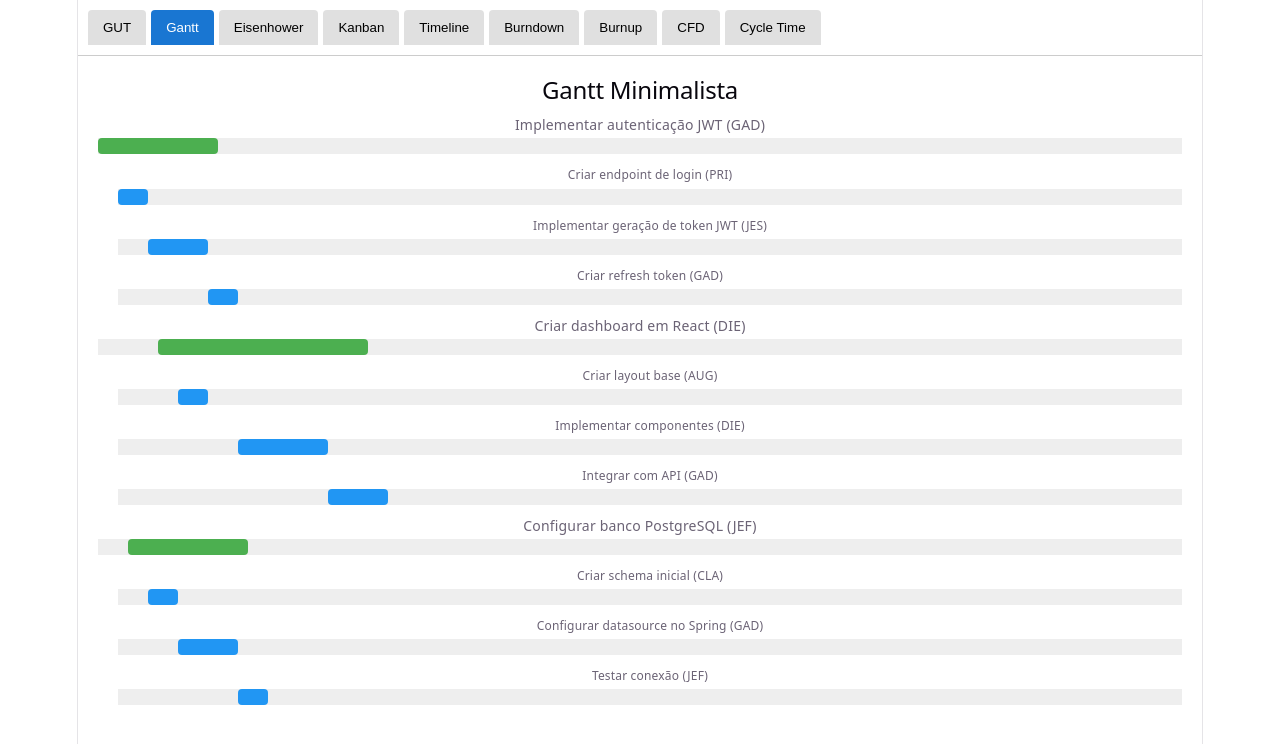
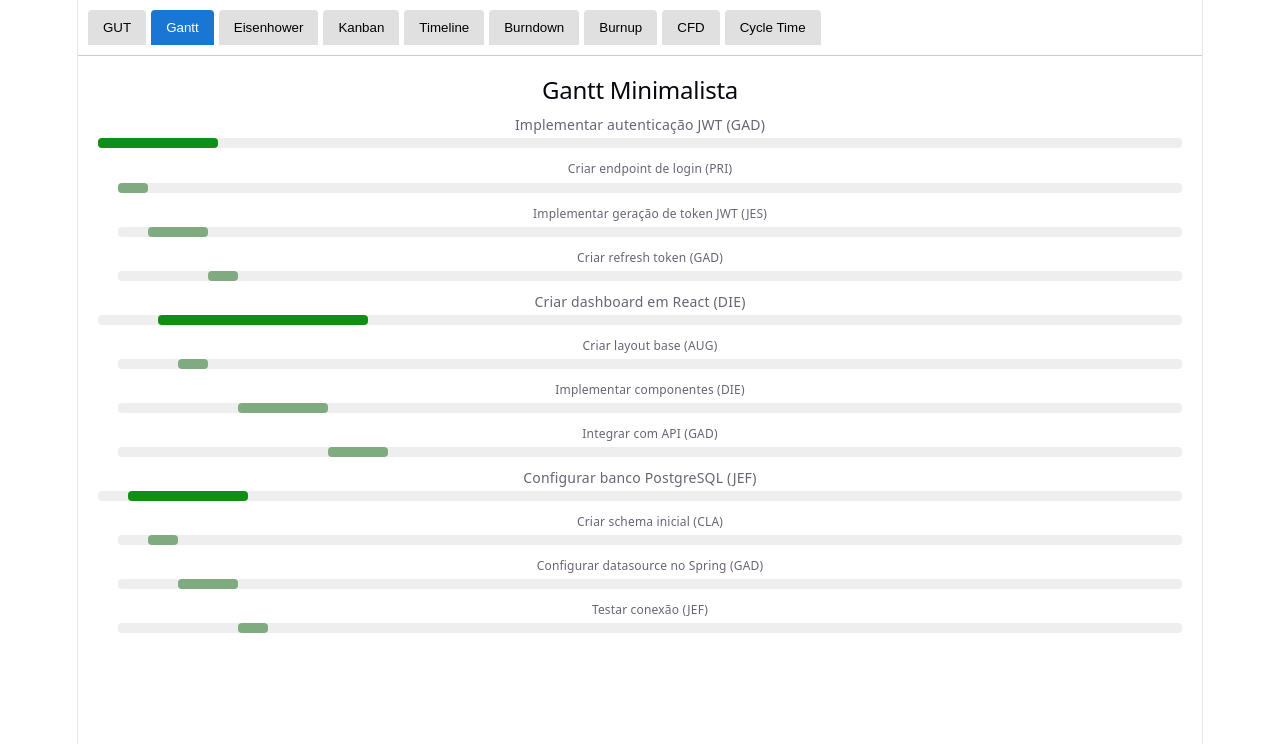
Before and after one commit to gadelhati/tasks, a React (Vite) app: page / in a window 1280 px wide. Both pictures are taken after a click on the button "Gantt". Shown: the top 744 px of the page. Built offline with nearby package versions, Linux system fonts and the light colour scheme.

Commit message:
chore: change file name

```diff
--- a/src/App.tsx
+++ b/src/App.tsx
@@ -1,6 +1,6 @@
 import { useState } from 'react';
 import './App.css';
-import { Tasks } from './container/tasks';
+import { TasksGantt } from './container/tasksGantt';
 import { TasksEisenhower } from './container/tasksEisenhower';
 import { TasksKanban } from './container/tasksKanban';
 import { TasksTimeline } from './container/tasksTimeline';
@@ -21,7 +21,7 @@ function App() {
       case 'GUT':
         return <TasksGUT />;
       case 'GANTT':
-        return <Tasks />;
+        return <TasksGantt />;
       case 'EISENHOWER':
         return <TasksEisenhower />;
       case 'KANBAN':
--- a/src/container/tasks.tsx
+++ b/src/container/tasksGantt.tsx
@@ -31,8 +31,9 @@ const TaskRow = ({ task, depth = 0 }: TaskRowProps) => {
 
                 <div style={{
                     position: "relative",
-                    height: 16,
+                    height: 10,
                     background: "#eee",
+                    borderRadius: 4,
                     marginLeft: depth * 20
                 }}>
                     <div style={{
@@ -40,7 +41,7 @@ const TaskRow = ({ task, depth = 0 }: TaskRowProps) => {
                         left: `${offset * DAY_WIDTH}px`,
                         width: `${duration * DAY_WIDTH}px`,
                         height: "100%",
-                        background: depth === 0 ? "#4caf50" : "#2196f3",
+                        background: depth === 0 ? "#108f14" : "#80aa7f",
                         borderRadius: 4
                     }} />
                 </div>
@@ -53,7 +54,7 @@ const TaskRow = ({ task, depth = 0 }: TaskRowProps) => {
     );
 };
 
-export const Tasks = () => {
+export const TasksGantt = () => {
     return (
         <div style={{ padding: 20 }}>
             <h2>Gantt Minimalista</h2>
```
